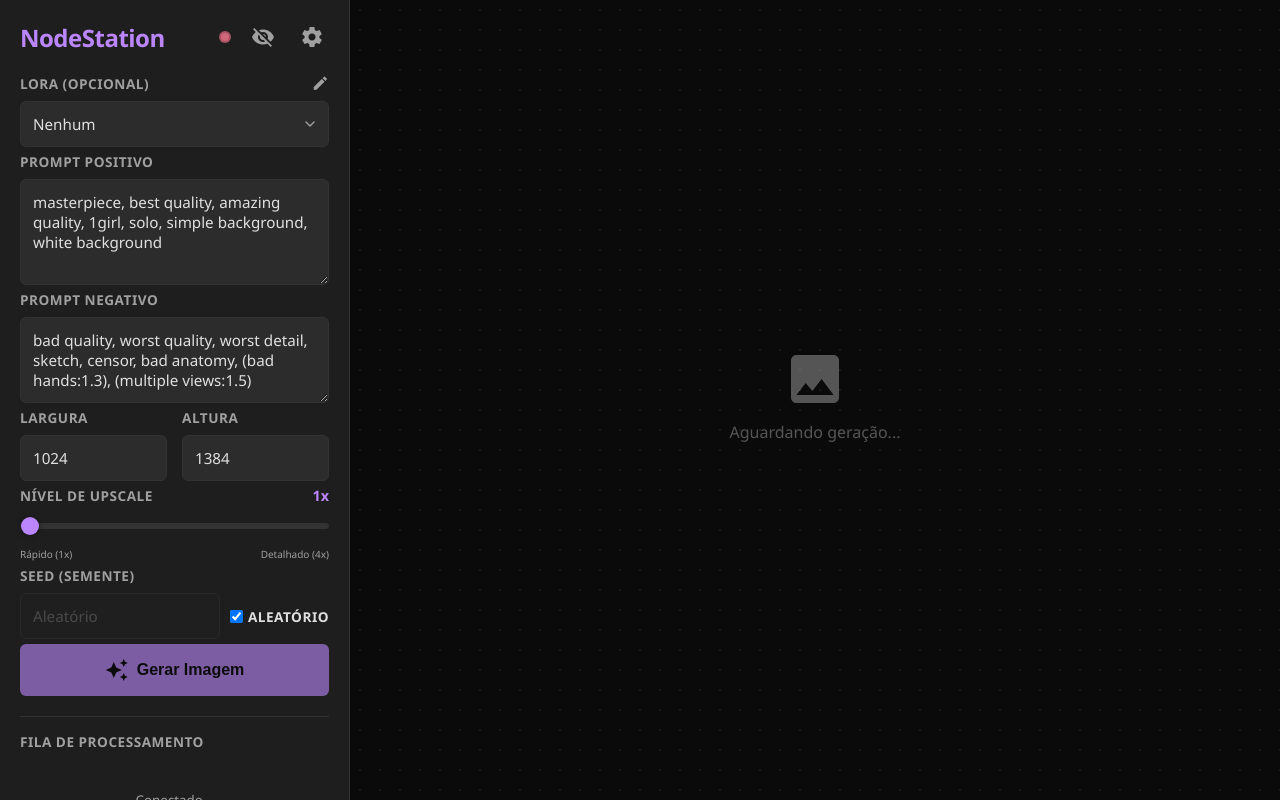
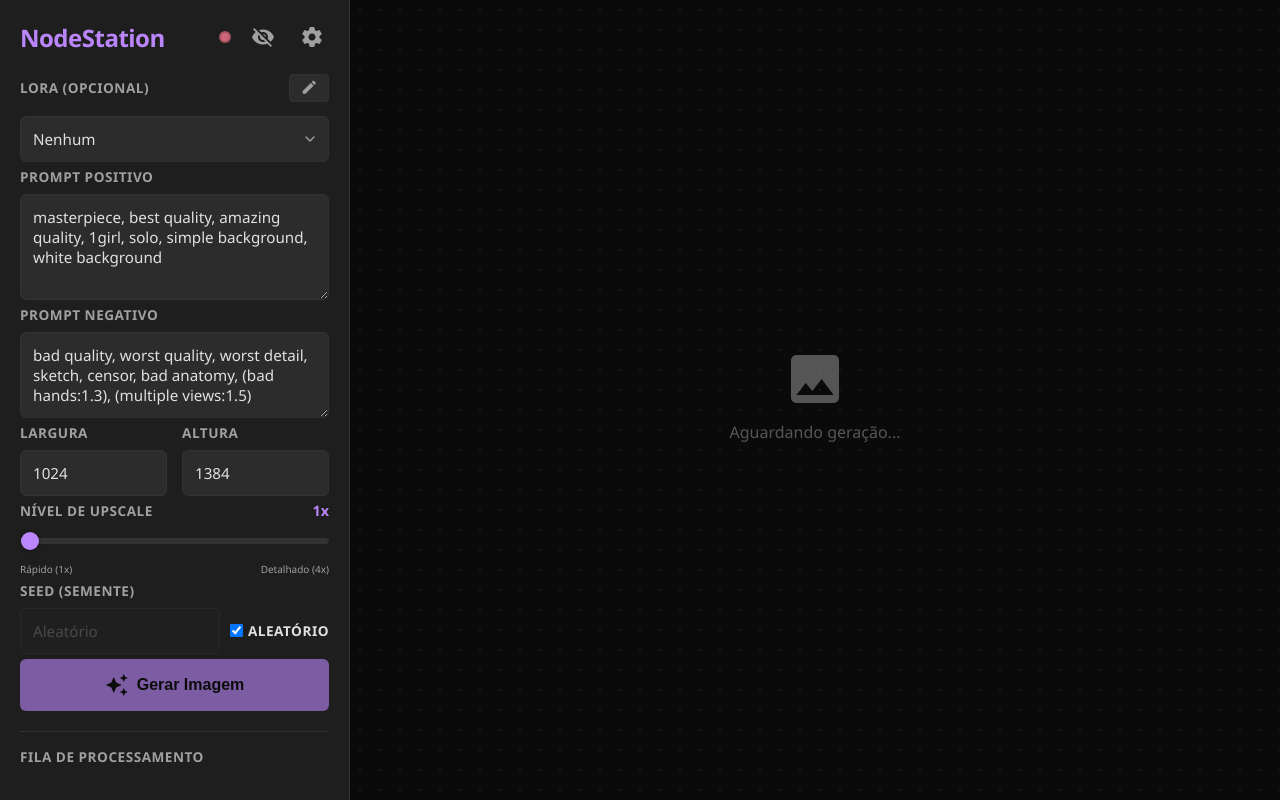
Before and after one commit to saulobbarbosa/comfyui-api-webui, a website: page public/index.html in a window 1280 px wide. Drawn offline with Linux system fonts and the light colour scheme; some packages are replaced by stand-ins of ours; no server answers; a script that the page names is missing.

Commit message:
Update button labels and comments in index.html

```diff
--- a/public/index.html
+++ b/public/index.html
@@ -31,11 +31,11 @@
             </div>
 
             <div class="controls">
-                <!-- Controle de LoRA com Select -->
+                <!-- Controle de LoRA com Select e Botão Normalizado -->
                 <div class="control-group">
-                    <div class="slider-header">
+                    <div class="slider-header" style="margin-bottom: 6px;">
                         <label>LoRA (Opcional)</label>
-                        <button id="manageLorasBtn" class="text-btn" title="Gerenciar LoRAs" style="padding: 0;">
+                        <button id="manageLorasBtn" class="edit-lora-btn" title="Gerenciar Lista de LoRAs">
                             <span class="material-icons" style="font-size: 1.1rem;">edit</span>
                         </button>
                     </div>
@@ -70,7 +70,6 @@
                         <label>Nível de Upscale</label>
                         <span id="upscaleValueDisplay" class="value-display">1x</span>
                     </div>
-                    <!-- Alterado step para 0.5 -->
                     <input type="range" id="upscaleInput" min="1" max="4" value="1" step="0.5" class="slider">
                     <div class="slider-labels">
                         <small>Rápido (1x)</small>
@@ -111,7 +110,7 @@
         <main class="main-content">
             <!-- Área de Visualização (Live View) FIXA -->
             <div class="live-view">
-                <!-- Cabeçalho de ações (agora relativo e fora da imagem) -->
+                <!-- Cabeçalho de ações -->
                 <div id="imageActions" class="live-view-header hidden">
                     <div class="actions-group">
                         <button id="infoImgBtn" class="action-btn info" title="Ver Metadados (Prompt/Seed)">
@@ -184,7 +183,7 @@
                     <label>Adicionar Novo LoRA</label>
                     <div class="lora-input-group">
                         <input type="text" id="newLoraInput" placeholder="Ex: anime_style.safetensors">
-                        <button id="addLoraBtn" class="primary-btn" style="width: auto; padding: 10px 15px;">Add</button>
+                        <button id="addLoraBtn" class="primary-btn" style="width: auto; padding: 10px 15px;">Adicionar</button>
                     </div>
                 </div>
 
@@ -198,7 +197,7 @@
         </div>
     </div>
 
-    <!-- MODAL DE CONFIGURAÇÕES -->
+    <!-- MODAL DE CONFIGURAÇÕES GERAIS -->
     <div id="settingsModal" class="modal hidden">
         <div class="modal-content">
             <div class="modal-header">
```
